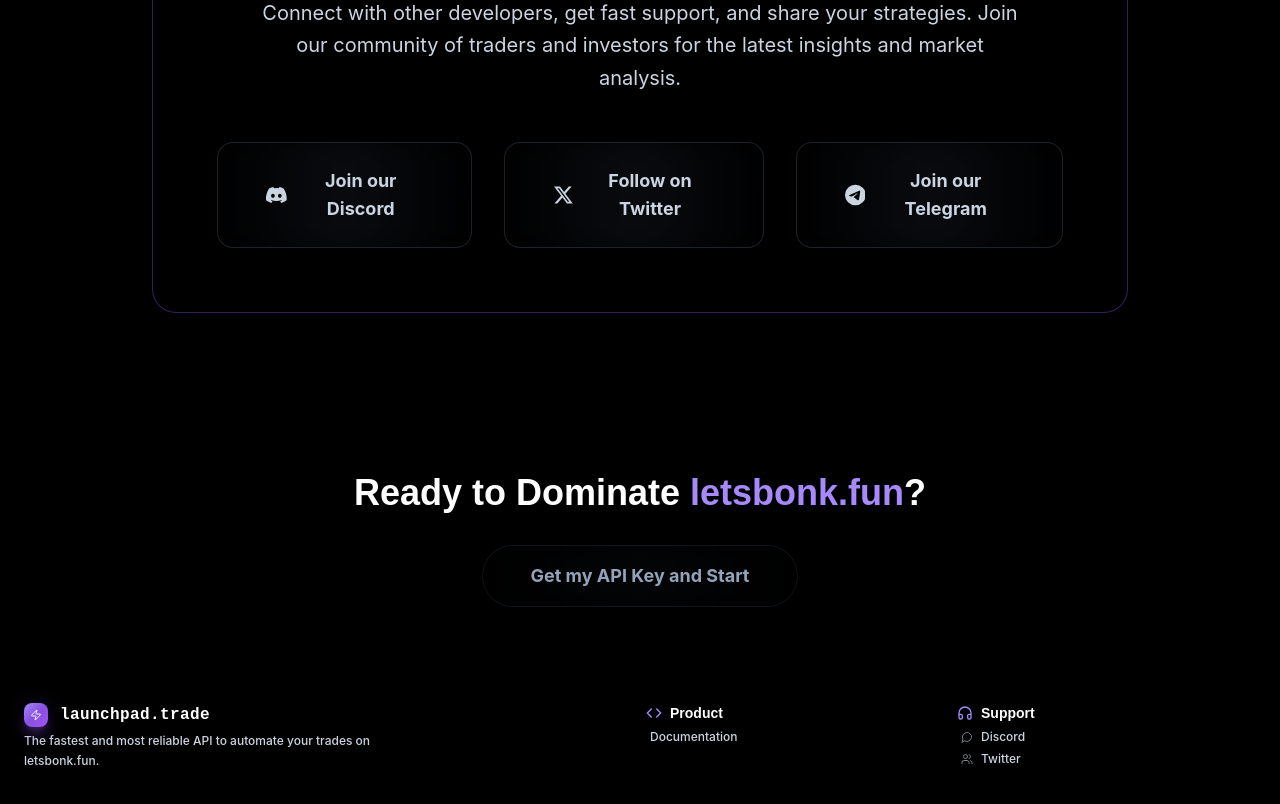
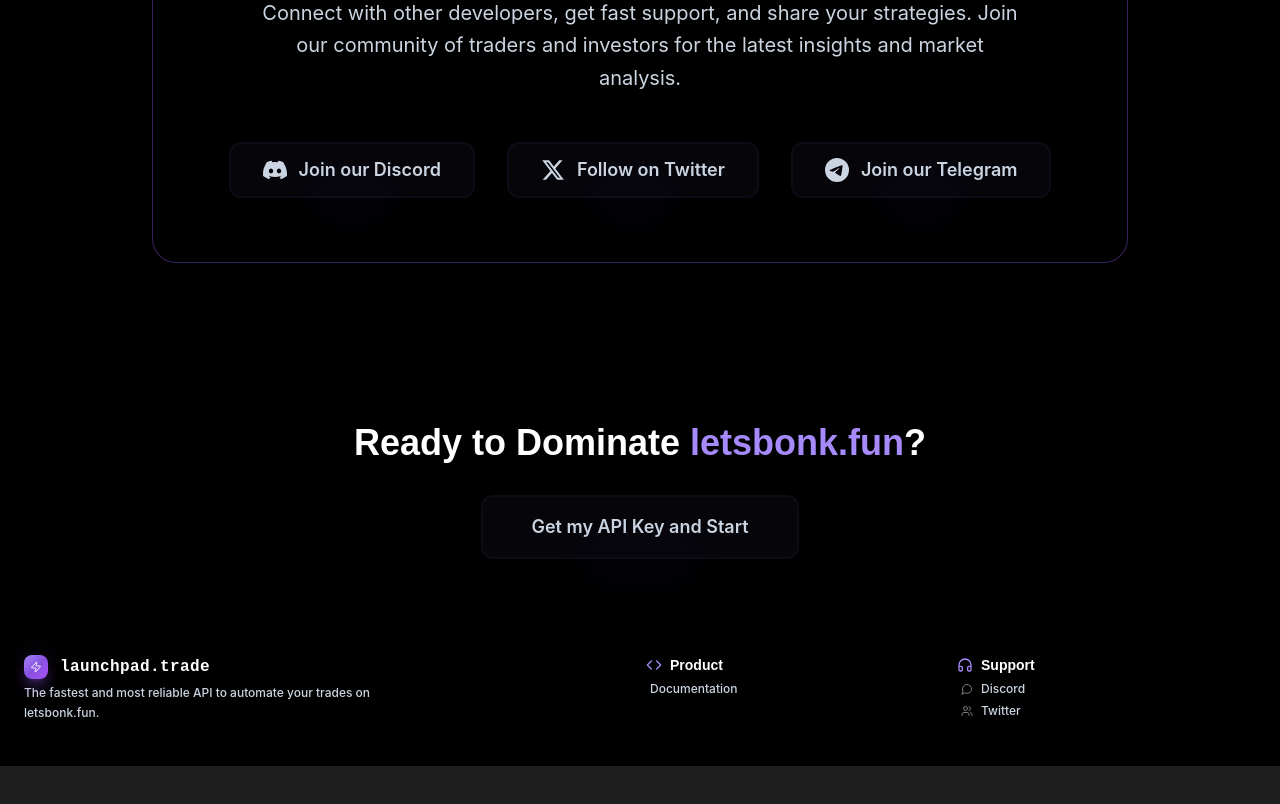
Before and after one commit to OSTEN44425/golden-meme-launchpad, a React (Vite) app: page / in a window 1280 px wide. Shown: the part 4380-5184 px from the top of the page. After the commit the page ends 5146 px from the top, so only its background shows below. Built offline with nearby package versions, Linux system fonts and the light colour scheme.

Commit message:
Refactor: Improve button styles and add violet glow
Improved button styles to be more consistent with the site's initial design and added a subtle violet glow effect beneath the buttons. (Edited `src/index.css`, `src/pages/Index.tsx`)

```diff
--- a/src/pages/Index.tsx
+++ b/src/pages/Index.tsx
@@ -726,7 +726,7 @@ async fn main() -> Result<(), Box<dyn std::error::Error>> {
         </section>
       </FadeContent>
 
-      {/* Community Section - WITHOUT decorative icons */}
+      {/* Community Section - WITH UPDATED BUTTONS */}
       <FadeContent>
         <section id="community" className="py-20 relative">
           <div className="container mx-auto px-6 max-w-5xl">
@@ -735,8 +735,6 @@ async fn main() -> Result<(), Box<dyn std::error::Error>> {
                 <div className="absolute -inset-1 bg-gradient-to-r from-black/40 via-black/50 to-black/40 rounded-3xl opacity-60 group-hover:opacity-80 blur-sm transition-all duration-500"></div>
 
                 <div className="relative bg-black/80 backdrop-blur-sm border-violet-500/40 border rounded-3xl overflow-hidden hover-scale transition-all duration-300 hover:border-violet-500/60 hover:shadow-2xl hover:shadow-black/20">
-                  {/* Remove all decorative background icons */}
-
                   <div className="relative p-16 text-center">
                     <FadeContent delay={400}>
                       <div className="mb-8">
@@ -755,9 +753,9 @@ async fn main() -> Result<(), Box<dyn std::error::Error>> {
 
                     <FadeContent delay={600}>
                       <div className="flex flex-col sm:flex-row items-center justify-center space-y-6 sm:space-y-0 sm:space-x-8">
-                        <button className="group/btn relative bg-black/50 backdrop-blur-xl border border-slate-600/40 text-slate-300 hover:text-slate-200 font-bold px-12 py-6 transition-all duration-300 shadow-2xl rounded-2xl overflow-hidden hover:scale-105 hover:shadow-[0_20px_40px_rgba(0,0,0,0.4)] hover:border-slate-500/50 hover:bg-black/60">
-                          <div className="absolute -inset-2 bg-gradient-to-r from-black/20 via-slate-700/30 to-black/20 rounded-3xl blur-lg opacity-60 group-hover/btn:opacity-100 transition-opacity duration-300"></div>
-                          <div className="absolute inset-0 bg-gradient-to-r from-transparent via-slate-500/10 to-transparent translate-x-[-100%] group-hover/btn:translate-x-[100%] transition-transform duration-700"></div>
+                        <div className="relative">
+                          <button className="glowing-border bg-transparent border-2 border-slate-600/50 text-slate-300 hover:border-slate-500 hover:text-white backdrop-blur-sm hover:bg-slate-800/20 font-semibold px-8 py-3 rounded-full transition-all duration-300 hover:scale-105 relative overflow-hidden group">
+                            <div className="absolute inset-0 bg-gradient-to-r from-transparent via-white/5 to-transparent translate-x-[-100%] group-hover:translate-x-[100%] transition-transform duration-700"></div>
                             <span className="relative z-10 flex items-center text-lg">
                               <div className="w-6 h-6 mr-3">
                                 <svg viewBox="0 0 24 24" fill="currentColor" className="w-full h-full">
@@ -767,9 +765,11 @@ async fn main() -> Result<(), Box<dyn std::error::Error>> {
                               Join our Discord
                             </span>
                           </button>
-                        <button className="group/btn relative bg-black/50 backdrop-blur-xl border border-slate-600/40 text-slate-300 hover:text-slate-200 font-bold px-12 py-6 transition-all duration-300 shadow-2xl rounded-2xl overflow-hidden hover:scale-105 hover:shadow-[0_20px_40px_rgba(0,0,0,0.4)] hover:border-slate-500/50 hover:bg-black/60">
-                          <div className="absolute -inset-2 bg-gradient-to-r from-black/20 via-slate-700/30 to-black/20 rounded-3xl blur-lg opacity-60 group-hover/btn:opacity-100 transition-opacity duration-300"></div>
-                          <div className="absolute inset-0 bg-gradient-to-r from-transparent via-slate-500/10 to-transparent translate-x-[-100%] group-hover/btn:translate-x-[100%] transition-transform duration-700"></div>
+                          <div className="absolute -bottom-6 left-1/2 transform -translate-x-1/2 w-24 h-12 bg-violet-500/10 rounded-full blur-xl opacity-30"></div>
+                        </div>
+                        <div className="relative">
+                          <button className="glowing-border bg-transparent border-2 border-slate-600/50 text-slate-300 hover:border-slate-500 hover:text-white backdrop-blur-sm hover:bg-slate-800/20 font-semibold px-8 py-3 rounded-full transition-all duration-300 hover:scale-105 relative overflow-hidden group">
+                            <div className="absolute inset-0 bg-gradient-to-r from-transparent via-white/5 to-transparent translate-x-[-100%] group-hover:translate-x-[100%] transition-transform duration-700"></div>
                             <span className="relative z-10 flex items-center text-lg">
                               <div className="w-6 h-6 mr-3">
                                 <svg viewBox="0 0 24 24" fill="currentColor" className="w-full h-full">
@@ -779,9 +779,11 @@ async fn main() -> Result<(), Box<dyn std::error::Error>> {
                               Follow on Twitter
                             </span>
                           </button>
-                        <button className="group/btn relative bg-black/50 backdrop-blur-xl border border-slate-600/40 text-slate-300 hover:text-slate-200 font-bold px-12 py-6 transition-all duration-300 shadow-2xl rounded-2xl overflow-hidden hover:scale-105 hover:shadow-[0_20px_40px_rgba(0,0,0,0.4)] hover:border-slate-500/50 hover:bg-black/60">
-                          <div className="absolute -inset-2 bg-gradient-to-r from-black/20 via-slate-700/30 to-black/20 rounded-3xl blur-lg opacity-60 group-hover/btn:opacity-100 transition-opacity duration-300"></div>
-                          <div className="absolute inset-0 bg-gradient-to-r from-transparent via-slate-500/10 to-transparent translate-x-[-100%] group-hover/btn:translate-x-[100%] transition-transform duration-700"></div>
+                          <div className="absolute -bottom-6 left-1/2 transform -translate-x-1/2 w-24 h-12 bg-violet-500/10 rounded-full blur-xl opacity-30"></div>
+                        </div>
+                        <div className="relative">
+                          <button className="glowing-border bg-transparent border-2 border-slate-600/50 text-slate-300 hover:border-slate-500 hover:text-white backdrop-blur-sm hover:bg-slate-800/20 font-semibold px-8 py-3 rounded-full transition-all duration-300 hover:scale-105 relative overflow-hidden group">
+                            <div className="absolute inset-0 bg-gradient-to-r from-transparent via-white/5 to-transparent translate-x-[-100%] group-hover:translate-x-[100%] transition-transform duration-700"></div>
                             <span className="relative z-10 flex items-center text-lg">
                               <div className="w-6 h-6 mr-3">
                                 <svg viewBox="0 0 24 24" fill="currentColor" className="w-full h-full">
@@ -791,6 +793,8 @@ async fn main() -> Result<(), Box<dyn std::error::Error>> {
                               Join our Telegram
                             </span>
                           </button>
+                          <div className="absolute -bottom-6 left-1/2 transform -translate-x-1/2 w-24 h-12 bg-violet-500/10 rounded-full blur-xl opacity-30"></div>
+                        </div>
                       </div>
                     </FadeContent>
                   </div>
@@ -801,18 +805,20 @@ async fn main() -> Result<(), Box<dyn std::error::Error>> {
         </section>
       </FadeContent>
 
-      {/* Final CTA - WITH MUCH DARKER BUTTON */}
+      {/* Final CTA - WITH UPDATED BUTTON */}
       <FadeContent>
         <section id="cta-final" className="py-20 relative">
           <div className="container mx-auto px-6 text-center">
             <h2 className="text-3xl lg:text-4xl font-bold mb-8">
               Ready to Dominate <span className="text-violet-400">letsbonk.fun</span>?
             </h2>
-            <button className="group/btn relative bg-black/30 backdrop-blur-xl border border-slate-700/30 text-slate-400 hover:bg-black/40 hover:text-slate-300 font-bold px-12 py-4 text-lg rounded-full shadow-2xl transition-all duration-300 overflow-hidden hover:border-slate-600/40">
-              <div className="absolute -inset-2 bg-gradient-to-r from-black/10 via-slate-800/20 to-black/10 rounded-3xl blur-lg opacity-60 group-hover/btn:opacity-100 transition-opacity duration-300"></div>
+            <div className="relative inline-block">
+              <button className="glowing-border bg-transparent border-2 border-slate-600/50 text-slate-300 hover:border-slate-500 hover:text-white backdrop-blur-sm hover:bg-slate-800/20 font-semibold px-12 py-4 text-lg rounded-full transition-all duration-300 hover:scale-105 relative overflow-hidden group">
+                <div className="absolute inset-0 bg-gradient-to-r from-transparent via-white/5 to-transparent translate-x-[-100%] group-hover:translate-x-[100%] transition-transform duration-700"></div>
                 <span className="relative z-10">Get my API Key and Start</span>
-              <div className="absolute inset-0 bg-gradient-to-r from-transparent via-slate-600/5 to-transparent translate-x-[-100%] group-hover/btn:translate-x-[100%] transition-transform duration-700"></div>
               </button>
+              <div className="absolute -bottom-6 left-1/2 transform -translate-x-1/2 w-32 h-12 bg-violet-500/10 rounded-full blur-xl opacity-30"></div>
+            </div>
           </div>
         </section>
       </FadeContent>
```
Lines whose indentation alone changed are shown as unchanged.
